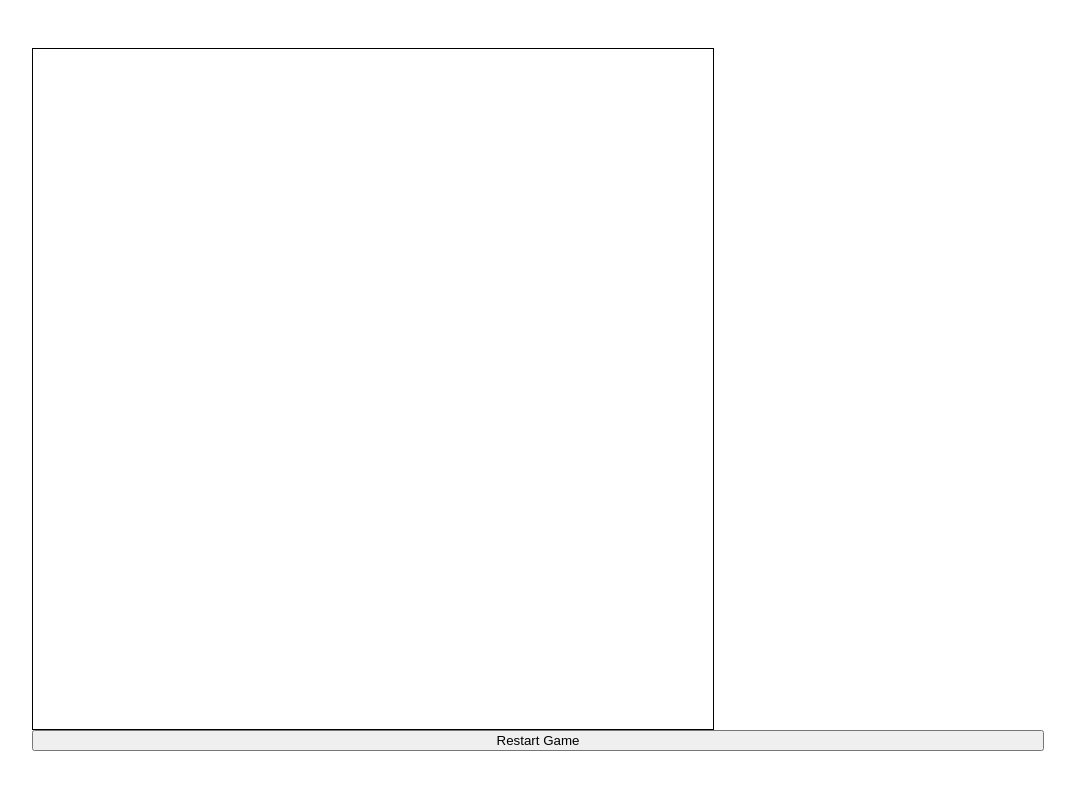
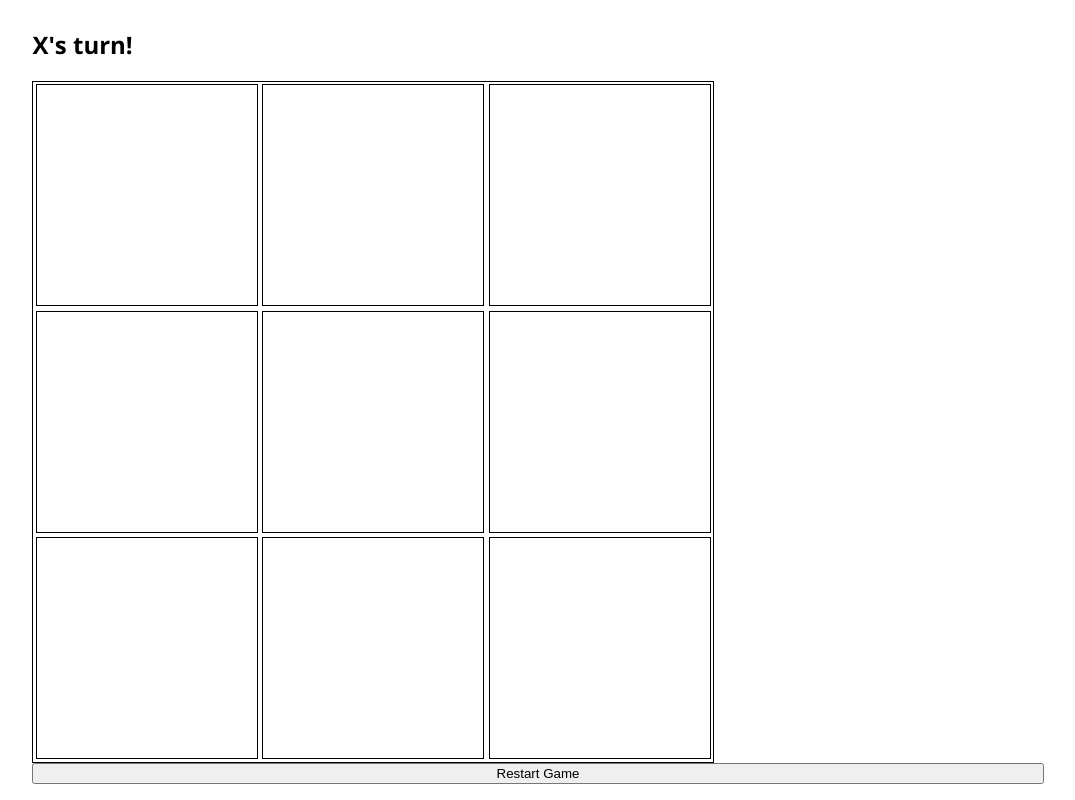
Before and after one commit to GeorgeZargaryan/TicTacToe, a plain HTML site: page index.html in a window 1280 px wide. Both pictures are taken after a click on the button "Restart Game". Shown: the whole page, without its empty margins (102-1177 px from the left). Drawn offline with nearby package versions, Linux system fonts and the light colour scheme.

Commit message:
fixed restart button

```diff
--- a/classes/app.js
+++ b/classes/app.js
@@ -1,11 +1,11 @@
 var canvas = document.getElementById("canvas");
-const players = ["x", "o"];
+const players = ["X", "O"];
 const gameState = document.getElementById("gameState");
+const restartButton = document.getElementById("restartBtn");
 
-const restartButton = document.getElementById("restartBtn");
-restartButton.addEventListener("click", () => {
-    startGame();
-})
+restartButton.addEventListener("click", (e) => {
+    restartGame();
+});
 
 var blocks = [];
 
@@ -26,19 +26,17 @@ function startGame() {
     initializeCanvas();
 }
 
-function initializeCanvas(canvas) {
+function initializeCanvas() {
     gameState.textContent = `X's turn`;
 
     fillCanvas();
-
-
 }
 
-function restartButton() {
-    for(let i = 0; i < squares.length; i++) {
-        squares[i].textContent = ""
+function restartGame() {
+    for (let i = 0; i < blocks.length; i++) {
+        blocks[i].textContent = ""
     }
-    gameState.textContent= `X's turn!`;
+    gameState.textContent = `X's turn!`;
     currPlayer = players[0]
 }
 
@@ -56,7 +54,7 @@ function fillCanvas() {
             }
             e.target.textContent = currPlayer;
             if (checkWin(currPlayer)) {
-                    gameState.textContent = `Game end: " + currPlayer + " wins!!!`;
+                gameState.textContent = `Game end: ` + currPlayer + ` wins!!!`;
                 return;
             }
             if (checkTie()) {
--- a/index.html
+++ b/index.html
@@ -2,8 +2,8 @@
 <html lang="en">
 <head>
     <meta charset="UTF-8">
-    <meta name="viewport" content="width=device-width, initial-scale=1.0">
-    <title>| XO-game |</title>
+    <meta name="vtiewport" content="width=device-width, initial-scale=1.0">
+    <title>| Tic-Tac-Toe |</title>
     <link rel="preconnect" href="https://fonts.googleapis.com">
     <link rel="preconnect" href="https://fonts.gstatic.com" crossorigin>
     <link href="https://fonts.googleapis.com/css2?family=Open+Sans:ital,wght@0,300..800;1,300..800&display=swap" rel="stylesheet">
```
Lines whose indentation alone changed are shown as unchanged.
